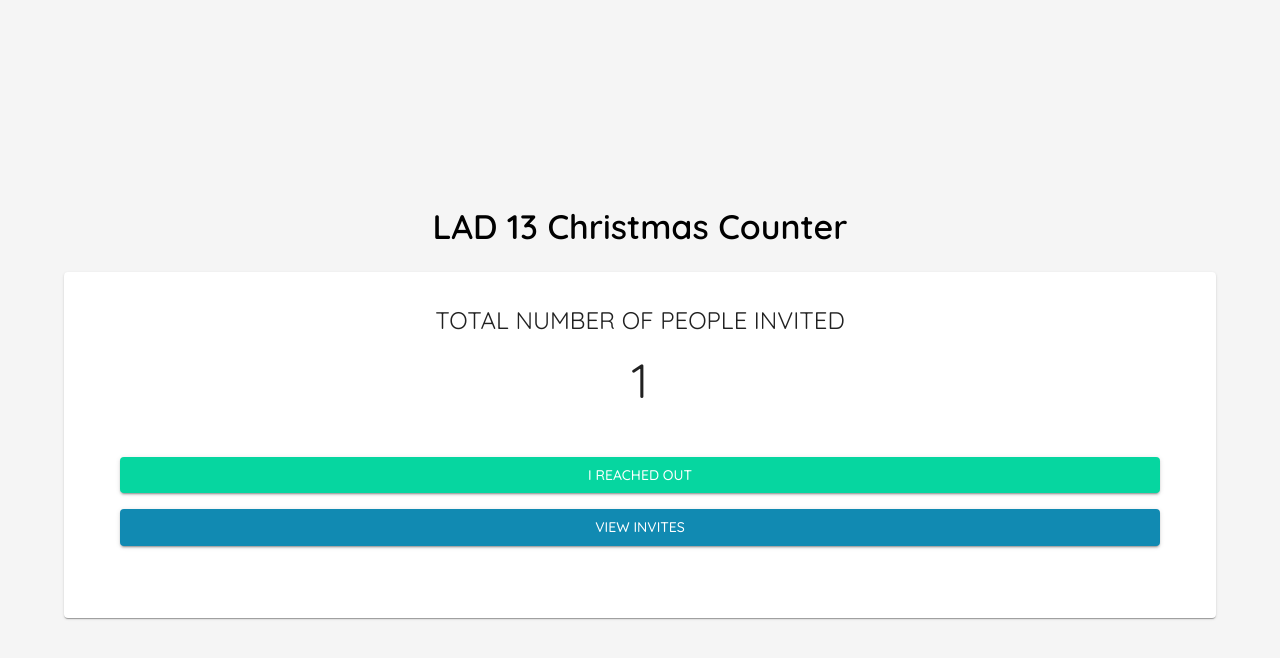
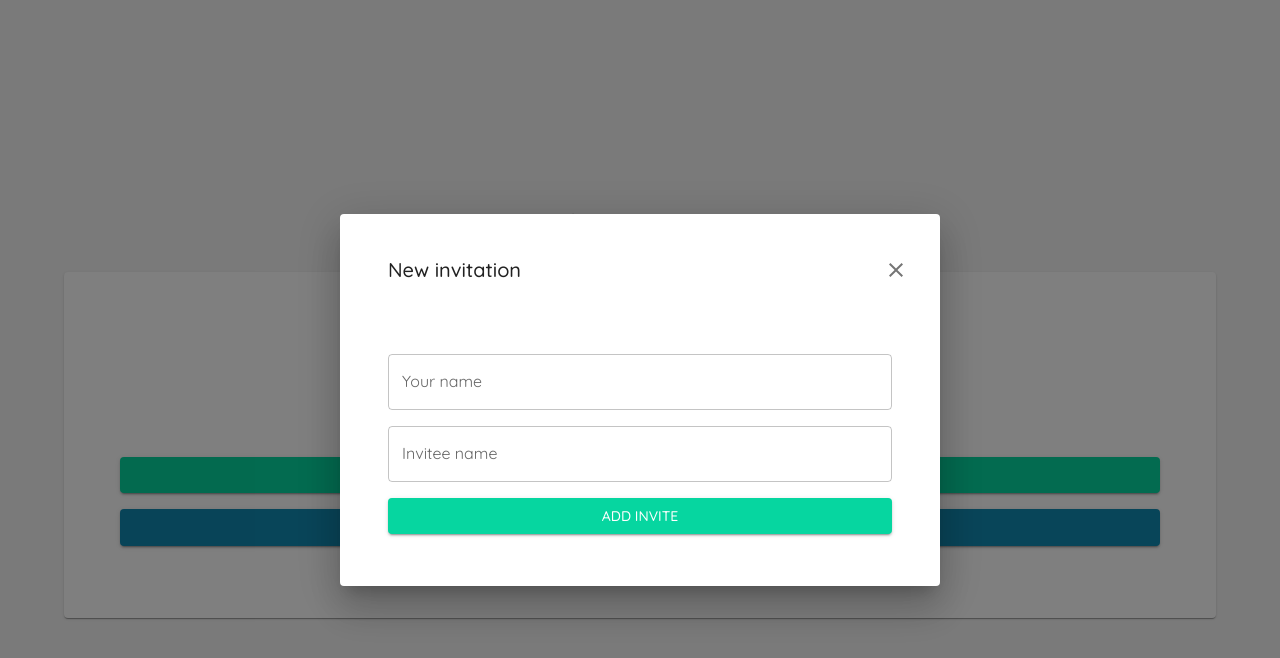
Before and after one commit to vinson14/lad-counter, a Next.js app: page / in a window 1280 px wide. Both pictures are taken after a click on the button "I REACHED OUT". Shown: the top 658 px of the page. Built offline with nearby package versions, Linux system fonts and the light colour scheme.

Commit message:
Made add invites form

```diff
--- a/component/counter-card/counter-card.js
+++ b/component/counter-card/counter-card.js
@@ -1,4 +1,6 @@
 import { Box, Card, CardContent, Typography } from "@mui/material";
+import { useContext } from "react";
+import { MainContext } from "../../contexts/main-context";
 import {
   ADD_INVITE_BUTTON_TEXT,
   COUNTER_CARD_HEADER,
@@ -10,6 +12,8 @@ import CardContainer from "../stateless/cards/card-container";
 import CounterCardHeader from "../stateless/typography/counter-card-header";
 import CounterCardValue from "../stateless/typography/counter-card-value";
 const CounterCard = ({ value }) => {
+  const { openNewInviteForm } = useContext(MainContext);
+
   return (
     <CardContainer>
       <Box>
@@ -17,7 +21,9 @@ const CounterCard = ({ value }) => {
         <CounterCardValue>{value}</CounterCardValue>
       </Box>
       <Box p={5}>
-        <AddButton>{ADD_INVITE_BUTTON_TEXT}</AddButton>
+        <AddButton onClick={openNewInviteForm}>
+          {ADD_INVITE_BUTTON_TEXT}
+        </AddButton>
         <ViewButton>{VIEW_INVITES_BUTTON_TEXT}</ViewButton>
       </Box>
     </CardContainer>
--- /dev/null
+++ b/component/new-invite-form/new-invite-form.js
@@ -0,0 +1,67 @@
+import { Box } from "@mui/material";
+import { useContext, useState } from "react";
+import { MainContext } from "../../contexts/main-context";
+import {
+  INVITEE_NAME_FIELD_LABEL,
+  INVITEE_NAME_KEY,
+  INVITER_NAME_FIELD_LABEL,
+  INVITER_NAME_KEY,
+  NEW_INVITE_FORM_TITLE,
+} from "../../data/strings";
+import { postInvite } from "../../utils/api";
+import AddButton from "../stateless/buttons/add-button";
+import FormContainer from "../stateless/form/form-container";
+import TextInput from "../stateless/form/text-input";
+import ModalContainer from "../stateless/modal/modal-container";
+import MainHeader from "../stateless/typography/main-header";
+
+const NewInviteForm = () => {
+  const { newInviteFormState, closeNewInviteForm, setLoading } =
+    useContext(MainContext);
+  const [formLoading, setFormLoading] = useState(false);
+  const [formState, setFormState] = useState({
+    [INVITER_NAME_KEY]: "",
+    [INVITEE_NAME_KEY]: "",
+  });
+  const onSubmit = async (event) => {
+    event.preventDefault();
+    setFormLoading(true);
+    postInvite(formState).then((res) => {
+      if (res) {
+        setFormLoading(false);
+        closeNewInviteForm();
+        setLoading(true);
+      }
+    });
+  };
+  const onChange = (event, name) => {
+    setFormState({ ...formState, [name]: event.target.value });
+  };
+  return (
+    <ModalContainer
+      open={newInviteFormState}
+      onClose={closeNewInviteForm}
+      title={NEW_INVITE_FORM_TITLE}
+    >
+      <FormContainer onSubmit={onSubmit}>
+        <Box p={3}>
+          <TextInput
+            value={formState[INVITER_NAME_KEY]}
+            label={INVITER_NAME_FIELD_LABEL}
+            onChange={(event) => onChange(event, INVITER_NAME_KEY)}
+          />
+          <TextInput
+            value={formState[INVITEE_NAME_KEY]}
+            label={INVITEE_NAME_FIELD_LABEL}
+            onChange={(event) => onChange(event, INVITEE_NAME_KEY)}
+          />
+          <AddButton loading={formLoading} type="submit">
+            Add Invite
+          </AddButton>
+        </Box>
+      </FormContainer>
+    </ModalContainer>
+  );
+};
+
+export default NewInviteForm;
--- a/component/stateless/buttons/base-button.js
+++ b/component/stateless/buttons/base-button.js
@@ -1,10 +1,10 @@
-import { Button } from "@mui/material";
+import { LoadingButton } from "@mui/lab";
 
 const BaseButton = ({ children, ...props }) => {
   return (
-    <Button variant="contained" fullWidth sx={{ my: 1 }} {...props}>
+    <LoadingButton variant="contained" fullWidth sx={{ my: 1 }} {...props}>
       {children}
-    </Button>
+    </LoadingButton>
   );
 };
 
--- a/component/stateless/form/form-container.js
+++ b/component/stateless/form/form-container.js
@@ -1,30 +1,5 @@
-import {
-  Box,
-  Dialog,
-  DialogContent,
-  DialogTitle,
-  IconButton,
-} from "@mui/material";
-import CloseIcon from "@mui/icons-material/Close";
-
-const FormContainer = ({ children, onSubmit, open, onClose, title }) => {
-  return (
-    <Dialog open={open} onClose={onClose} fullScreen={fullScreen}>
-      <Box
-        px={3}
-        pt={3}
-        display="flex"
-        alignItems="center"
-        justifyContent="space-between"
-      >
-        <DialogTitle>{title}</DialogTitle>
-        <IconButton onClick={onClose} aria-label="close">
-          <CloseIcon />
-        </IconButton>
-      </Box>
-      <DialogContent>{children}</DialogContent>
-    </Dialog>
-  );
+const FormContainer = ({ children, onSubmit }) => {
+  return <form onSubmit={onSubmit}>{children}</form>;
 };
 
 export default FormContainer;
--- /dev/null
+++ b/component/stateless/form/text-input.js
@@ -0,0 +1,15 @@
+import { TextField } from "@mui/material";
+
+const TextInput = ({ value, onChange, label }) => {
+  return (
+    <TextField
+      value={value}
+      onChange={onChange}
+      label={label}
+      sx={{ my: 1 }}
+      fullWidth
+    />
+  );
+};
+
+export default TextInput;
--- /dev/null
+++ b/component/stateless/modal/modal-container.js
@@ -0,0 +1,35 @@
+import {
+  Box,
+  Dialog,
+  DialogContent,
+  DialogTitle,
+  IconButton,
+  useMediaQuery,
+} from "@mui/material";
+import CloseIcon from "@mui/icons-material/Close";
+import { useTheme } from "@mui/material/styles";
+
+const ModalContainer = ({ children, open, onClose, title }) => {
+  const theme = useTheme();
+  const fullScreen = useMediaQuery(theme.breakpoints.down("md"));
+
+  return (
+    <Dialog open={open} onClose={onClose} fullScreen={fullScreen}>
+      <Box
+        px={3}
+        pt={3}
+        display="flex"
+        alignItems="center"
+        justifyContent="space-between"
+      >
+        <DialogTitle>{title}</DialogTitle>
+        <IconButton onClick={onClose} aria-label="close">
+          <CloseIcon />
+        </IconButton>
+      </Box>
+      <DialogContent>{children}</DialogContent>
+    </Dialog>
+  );
+};
+
+export default ModalContainer;
--- a/data/strings.js
+++ b/data/strings.js
@@ -1,3 +1,8 @@
 export const COUNTER_CARD_HEADER = "TOTAL NUMBER OF PEOPLE INVITED";
 export const ADD_INVITE_BUTTON_TEXT = "I REACHED OUT";
 export const VIEW_INVITES_BUTTON_TEXT = "VIEW INVITES";
+export const INVITER_NAME_KEY = "name";
+export const INVITEE_NAME_KEY = "inviteeName";
+export const NEW_INVITE_FORM_TITLE = "New invitation";
+export const INVITER_NAME_FIELD_LABEL = "Your name";
+export const INVITEE_NAME_FIELD_LABEL = "Invitee name";
--- a/package.json
+++ b/package.json
@@ -11,6 +11,7 @@
     "@emotion/react": "^11.6.0",
     "@emotion/styled": "^11.6.0",
     "@mui/icons-material": "^5.1.1",
+    "@mui/lab": "^5.0.0-alpha.55",
     "@mui/material": "^5.1.1",
     "next": "12.0.4",
     "react": "17.0.2",
--- a/pages/index.js
+++ b/pages/index.js
@@ -2,33 +2,36 @@ import Head from "next/head";
 import Image from "next/image";
 import { useEffect, useState } from "react";
 import CounterCard from "../component/counter-card/counter-card";
+import NewInviteForm from "../component/new-invite-form/new-invite-form";
 import MainContainer from "../component/stateless/layouts/main-container";
 import LoadingBox from "../component/stateless/misc/loading-box";
 import MainHeader from "../component/stateless/typography/main-header";
 import { MainContext } from "../contexts/main-context";
 import styles from "../styles/Home.module.css";
-import { getRecords } from "../utils/api";
+import { getInvites } from "../utils/api";
 import useModal from "../utils/useModal";
 
 export default function Home() {
   const [loading, setLoading] = useState(true);
-  const [records, setRecords] = useState([]);
-  const [inviteFormState, openInviteForm, closeInviteForm] = useModal();
+  const [invites, setInvites] = useState([]);
+  const [newInviteFormState, openNewInviteForm, closeNewInviteForm] =
+    useModal();
 
   useEffect(() => {
     if (loading) {
-      getRecords()
-        .then((records) => setRecords(records))
+      console.log("getInvites useEffect ran");
+      getInvites()
+        .then((invites) => setInvites(invites))
         .then(() => setLoading(false));
     }
   }, [loading]);
 
   const context = {
     setLoading,
-    records,
-    inviteFormState,
-    openInviteForm,
-    closeInviteForm,
+    invites,
+    newInviteFormState,
+    openNewInviteForm,
+    closeNewInviteForm,
   };
 
   return (
@@ -36,7 +39,8 @@ export default function Home() {
       <MainContainer>
         {loading && <LoadingBox />}
         <MainHeader>LAD 13 Christmas Counter</MainHeader>
-        <CounterCard value={records.length} />
+        <CounterCard value={invites.length} />
+        <NewInviteForm />
       </MainContainer>
     </MainContext.Provider>
   );
--- a/utils/api.js
+++ b/utils/api.js
@@ -1,3 +1,11 @@
-export const getRecords = async () => {
-  return [{ name: "Huam", inviteeName: "Vinson" }];
+const fakeInvites = [{ name: "Huam", inviteeName: "Vinson" }];
+
+export const getInvites = async () => {
+  return fakeInvites;
 };
+
+export const postInvite = async (invite) => {
+  console.log(invite);
+  fakeInvites.push(invite);
+  return true;
+};
```
Also changed, not shown: component/view-invites/view-invites.js (added, +12 -0 lines), 1 other file (tests, documents, lock files or other folders).
